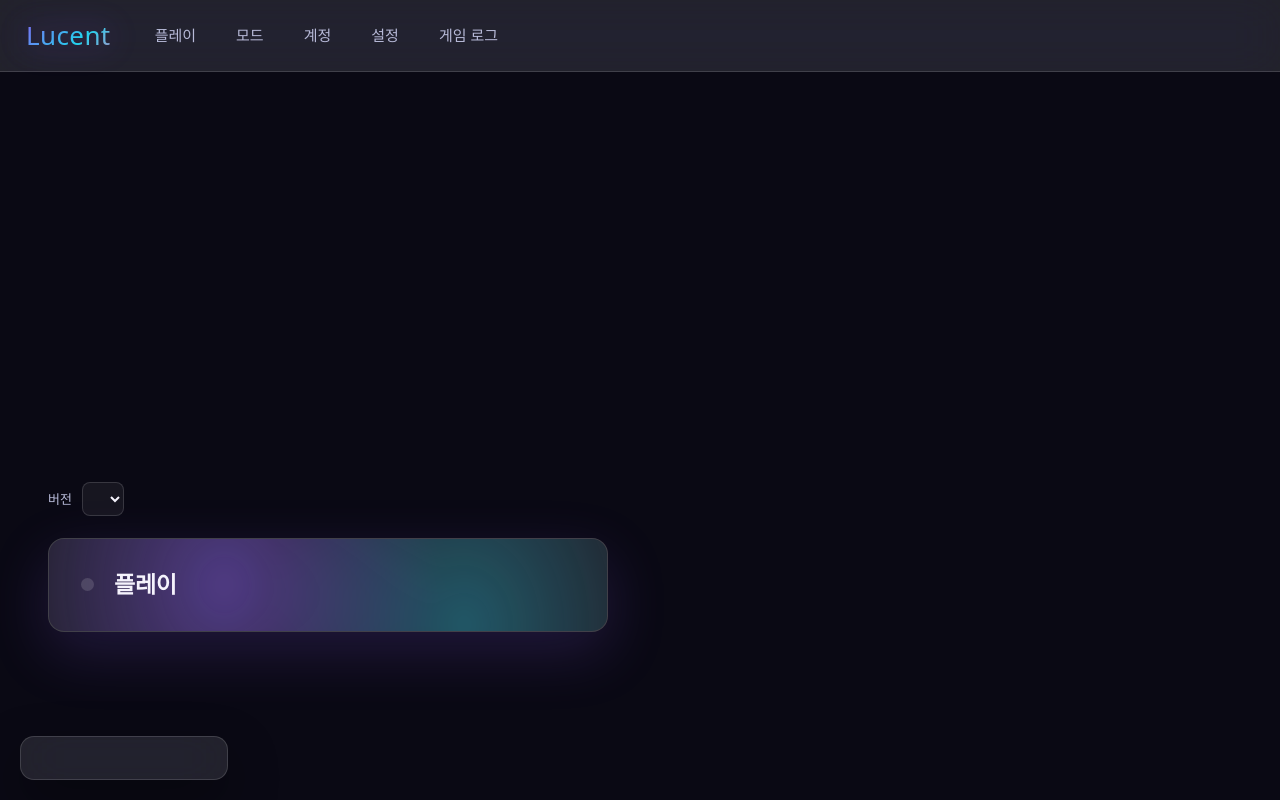
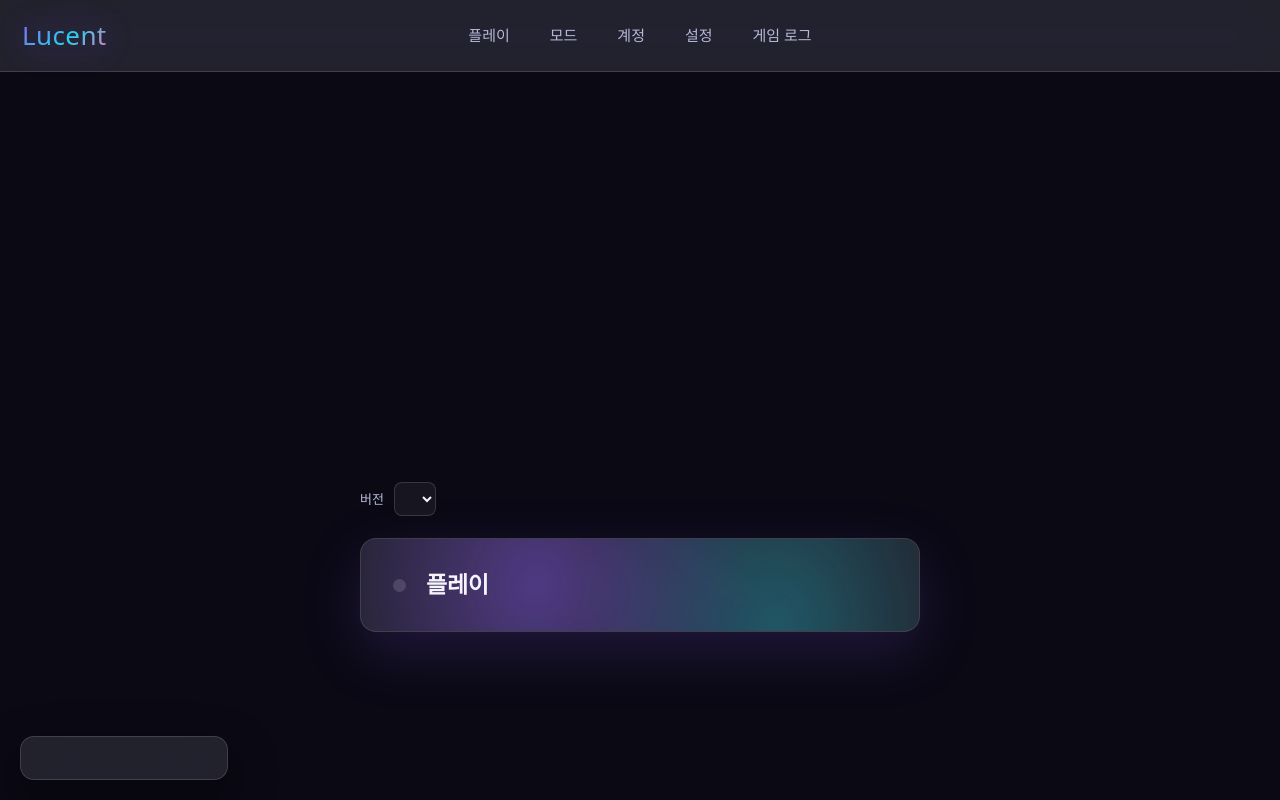
Before and after one commit to mojunseo/Lucentclient, a website built with Vite: page launcher/index.html in a window 1280 px wide. Built offline with nearby package versions, Linux system fonts and the light colour scheme; a web font is replaced by a local one.

Commit message:
런처: 상단 메뉴 가운데 정렬 + 화면 콘텐츠도 중앙 칼럼으로 재정렬
상단 바를 1fr/auto/1fr 그리드로 바꿔서 워드마크 너비와 무관하게 네비
묶음이 바의 정중앙에 오도록 했다 (네비 버튼+인디케이터는 새 .nav-group
안으로 옮겨서 위치 기준점으로 삼음).

위쪽 네비가 가운데로 온 것에 맞춰, 각 화면의 콘텐츠도 더는 왼쪽 사이드바를
염두에 둔 왼쪽 정렬이 아니라 가운데 정렬된 칼럼(.view, 760px, 로그 화면만
920px)으로 바꿨다. h1/목록/카테고리에 남아있던 640px 제한은 이제 부모
칼럼이 너비를 맡으므로 지웠다. 플레이 화면의 큰 버튼도 그 칼럼 안에서
가운데 놓이도록 justify-content: center를 추가했다.

```diff
--- a/launcher/index.html
+++ b/launcher/index.html
@@ -16,12 +16,14 @@
     <div class="app">
       <header class="topbar">
         <div class="wordmark">Lucent</div>
+        <div class="nav-group">
           <div class="nav-indicator" id="nav-indicator" aria-hidden="true"></div>
           <button class="nav" data-view="play">플레이</button>
           <button class="nav" data-view="mods">모드</button>
           <button class="nav" data-view="accounts">계정</button>
           <button class="nav" data-view="settings">설정</button>
           <button class="nav" data-view="logs">게임 로그</button>
+        </div>
       </header>
 
       <main>
--- a/launcher/src/styles.css
+++ b/launcher/src/styles.css
@@ -124,14 +124,14 @@ button { cursor: pointer; }
 .row:nth-child(5) { animation-delay: 120ms; }
 .row:nth-child(n + 6) { animation-delay: 140ms; }
 
-/* Top bar: wordmark + nav, horizontal instead of a left column. */
+/* Top bar: wordmark left, nav group dead-centered in its own 1fr/auto/1fr track regardless
+   of how wide the wordmark is, with the empty third column balancing it. */
 .topbar {
-  position: relative;
   flex: none;
   height: 72px;
-  display: flex;
+  display: grid;
+  grid-template-columns: 1fr auto 1fr;
   align-items: center;
-  gap: 4px;
   padding: 0 22px;
   background: var(--glass-strong);
   -webkit-backdrop-filter: blur(24px) saturate(150%);
@@ -142,7 +142,6 @@ button { cursor: pointer; }
   font-size: 26px;
   font-weight: 200;
   letter-spacing: 0.015em;
-  padding: 0 22px 0 4px;
   background: var(--gradient);
   -webkit-background-clip: text;
   background-clip: text;
@@ -150,6 +149,7 @@ button { cursor: pointer; }
   filter: drop-shadow(0 0 16px rgba(139, 92, 246, 0.45));
   width: fit-content;
 }
+.nav-group { position: relative; display: flex; align-items: center; gap: 4px; }
 /* A single pill that slides between nav buttons (positioned in JS via offsetLeft/Width)
    instead of each button drawing its own active state — the motion is what reads as "active". */
 .nav-indicator {
@@ -229,6 +229,10 @@ button { cursor: pointer; }
 .version { color: var(--mist); opacity: 0.6; font-size: 12px; padding: 8px 10px 2px; }
 
 main { flex: 1; min-height: 0; overflow: auto; padding: 38px 48px; }
+/* Every view is a centered column, echoing the centered top nav above it — logs gets a
+   wider one since log lines need the room; the play view centers its own hero inside. */
+.view { max-width: 760px; margin: 0 auto; }
+#view-logs { max-width: 920px; }
 h1 {
   font-size: 22px;
   font-weight: 600;
@@ -236,12 +240,11 @@ h1 {
   margin: 0 0 22px;
   padding-bottom: 16px;
   border-bottom: 1px solid var(--glass-border);
-  max-width: 640px;
 }
 h2 { font-size: 14px; font-weight: 600; color: var(--mist); letter-spacing: 0.01em; margin: 30px 0 12px; }
 
 /* Play */
-#view-play { height: 100%; display: flex; }
+#view-play { height: 100%; display: flex; justify-content: center; }
 /* The 130px floor keeps the hero button clear of the floating account panel in a short window. */
 .stage { margin-top: auto; margin-bottom: max(11%, 130px); width: min(560px, 100%); }
 .version-line { display: flex; align-items: center; gap: 10px; margin-bottom: 12px; font-size: 13px; }
@@ -388,7 +391,6 @@ select:hover { border-color: rgba(255, 255, 255, 0.3); }
   list-style: none;
   margin: 0;
   padding: 2px 18px;
-  max-width: 640px;
   background: var(--glass);
   -webkit-backdrop-filter: blur(18px) saturate(140%);
   backdrop-filter: blur(18px) saturate(140%);
@@ -531,7 +533,7 @@ dialog::backdrop {
 .mod-text p { margin: 2px 0 0; color: var(--mist); font-size: 13px; overflow: hidden; text-overflow: ellipsis; white-space: nowrap; max-width: 420px; }
 .mod-row .control { align-self: center; }
 .tag { color: var(--mist); font-size: 12px; }
-.categories { display: flex; flex-wrap: wrap; gap: 8px; margin: 4px 0 12px; max-width: 640px; }
+.categories { display: flex; flex-wrap: wrap; gap: 8px; margin: 4px 0 12px; }
 .category {
   background: var(--glass);
   border: 1px solid var(--glass-border);
```
Lines whose indentation alone changed are shown as unchanged.
